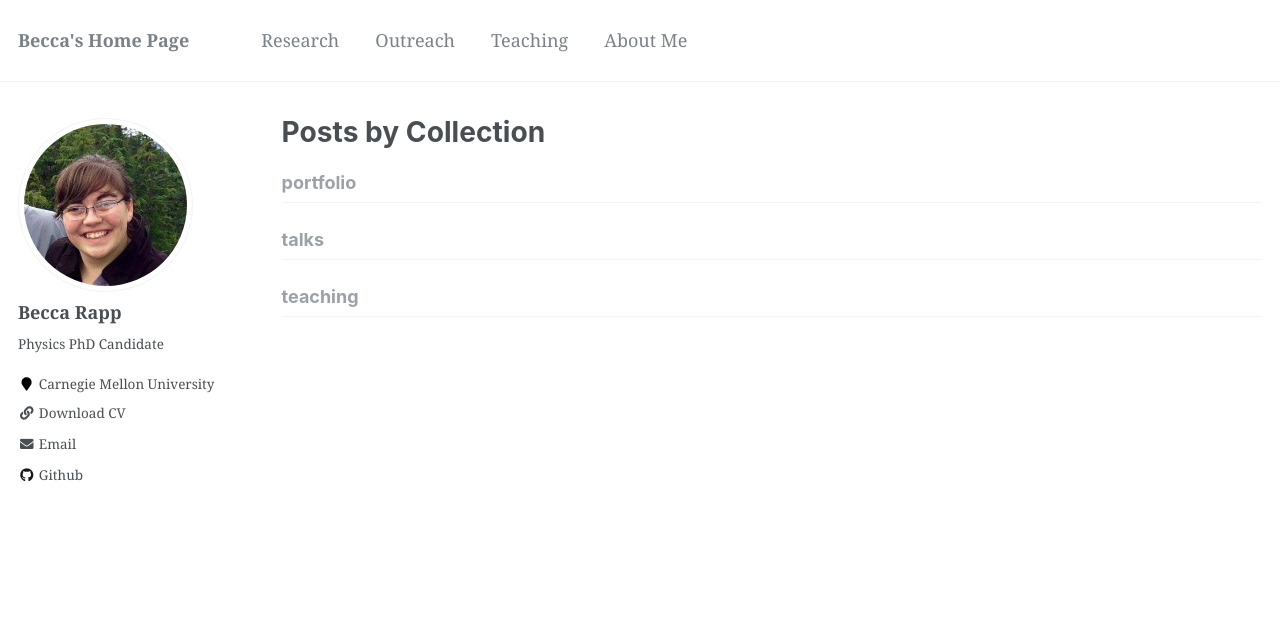
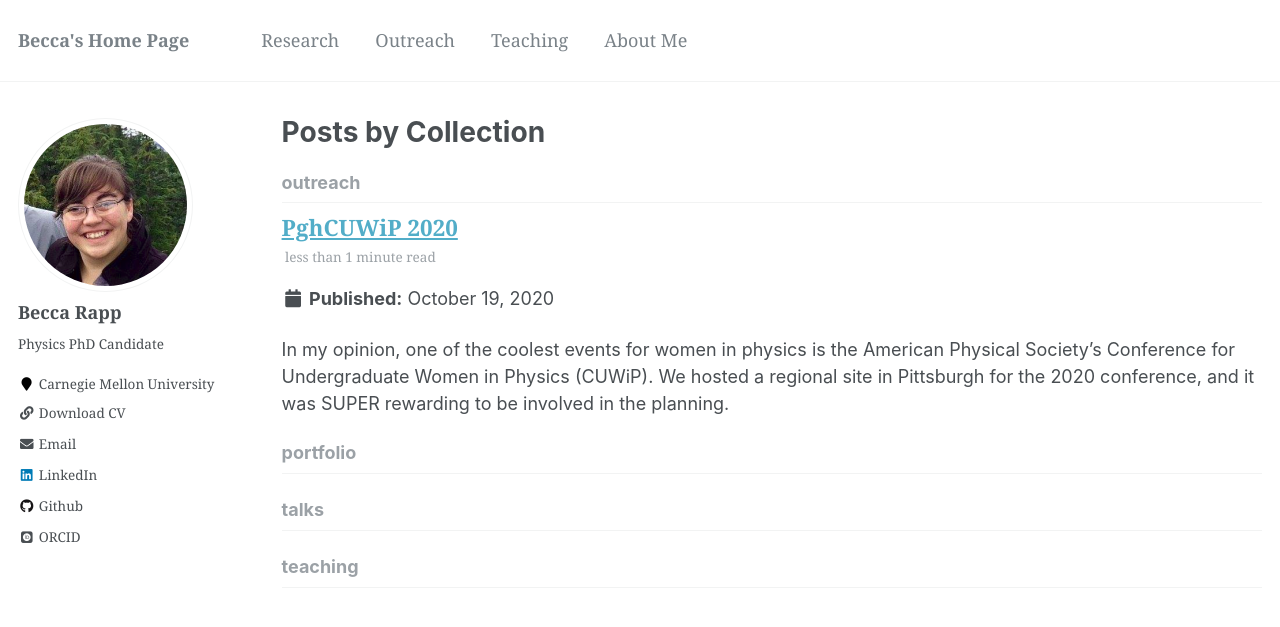
Before and after one commit to rapprl/rapprl.github.io, a Jekyll site: the page built from _pages/collection-archive.html, in a window 1280 px wide. Shown: the top 627 px of the page. Built offline with Jekyll 4.4.1, drawn with Linux system fonts in a browser that asks for light colours; some web fonts are replaced.

Commit message:
Content updates; adding first blog post to outreach section.

```diff
--- a/_config.yml
+++ b/_config.yml
@@ -96,8 +96,8 @@ author:
   instagram        :
   impactstory      : #"https://profiles.impactstory.org/u/xxxx-xxxx-xxxx-xxxx"
   lastfm           :
-  linkedin         :
-  orcid            :
+  linkedin         : "becca-rapp/"
+  orcid            :  "https://orcid.org/0000-0003-4590-687X"
   pinterest        :
   soundcloud       :
   stackoverflow    : # http://stackoverflow.com/users/123456/username
@@ -170,6 +170,9 @@ kramdown:
 # Collections -- EDIT HERE TO CHANGE TOP LINKS
 collections:
   teaching:
+    output: true
+    permalink: /:collection/:path/
+  outreach:
     output: true
     permalink: /:collection/:path/
   portfolio:
--- /dev/null
+++ b/_outreach/pghcuwip.md
@@ -0,0 +1,18 @@
+---
+title: "PghCUWiP 2020"
+collection: outreach
+type: "event"
+permalink: /outreach/pghcuwip
+location: "Pittsburgh, Pennsylvania"
+---
+
+In my opinion, one of the coolest events for women in physics is the
+American Physical Society's Conference for Undergraduate Women in
+Physics (CUWiP).  We hosted a regional site in Pittsburgh for the 2020
+conference, and it was SUPER rewarding to be involved in the planning.
+
+Check out this
+[ARTICLE](https://www.cmu.edu/mcs/news-events/2020/0321_cuwip.html)
+from CMU about the conference, or these
+[PHOTOS](https://www.flickr.com/photos/186605575@N03/) from the fun we
+had!
--- a/_pages/outreach.md
+++ b/_pages/outreach.md
@@ -19,7 +19,7 @@ and I've idolized some truly terrific mentors, but I haven't really
 *seen* me as a physicist.  Outreach gives me the chance to be that
 person for someone else, and to share my passion for physics with
 people who may not realize some of the exciting things we do or that
-it's a discipline that opens so many doors.  It's also incredibly fun...
+it's a discipline that opens so many doors.  (It's also incredibly fun...)
 
 2. Science is best when there are different problem-solving
 approaches, numerous backgrounds to spot potential problems with a
@@ -38,3 +38,6 @@ on why science should and must be trusted.
 
 The rest of this page will be populated with blog-style posts from
 outreach events I engage with as they happen!
+
+
+[January 17 - 19, 2020: PghCUWiP](pghcuwip)
```
Also changed, not shown: 1 other file.
